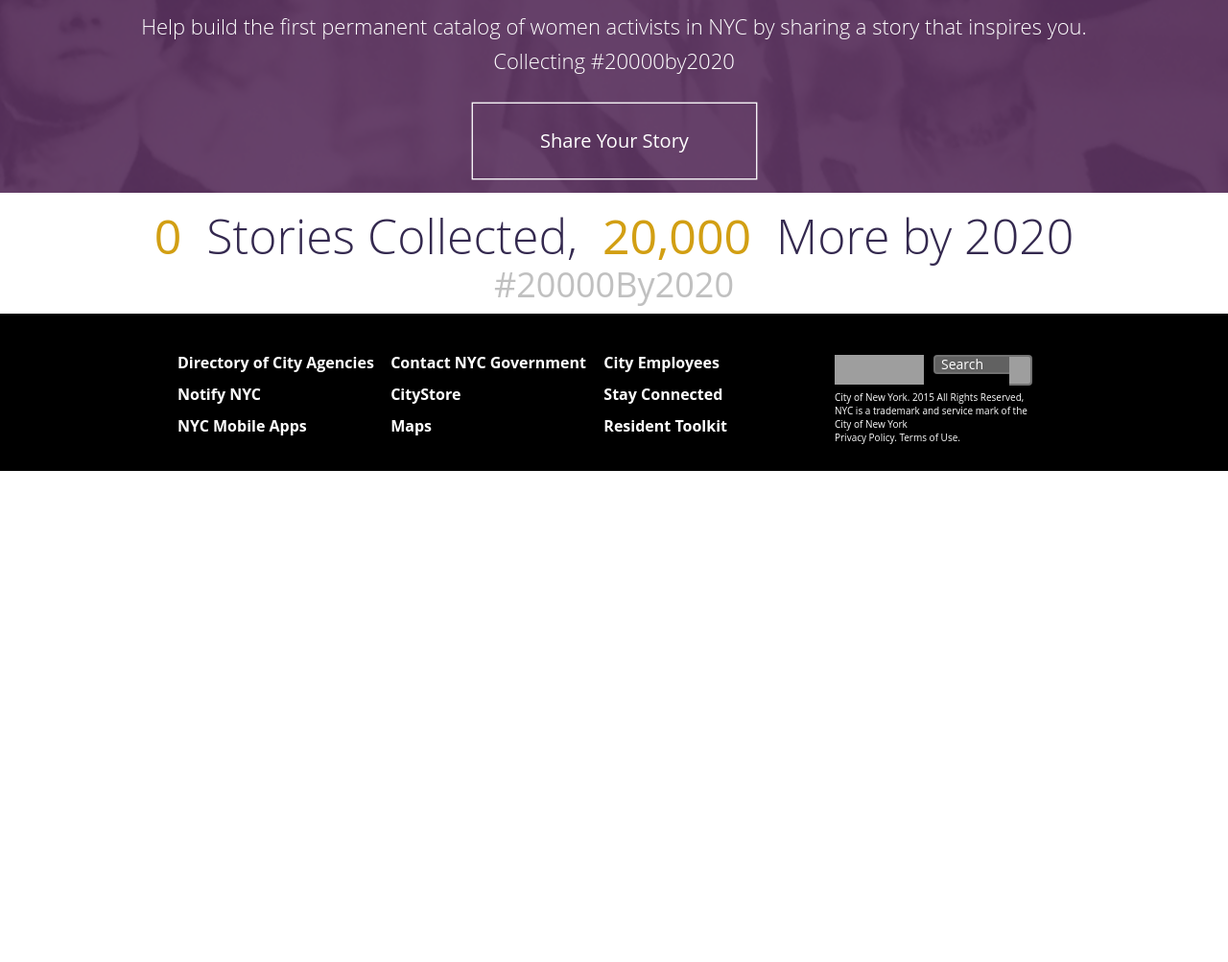
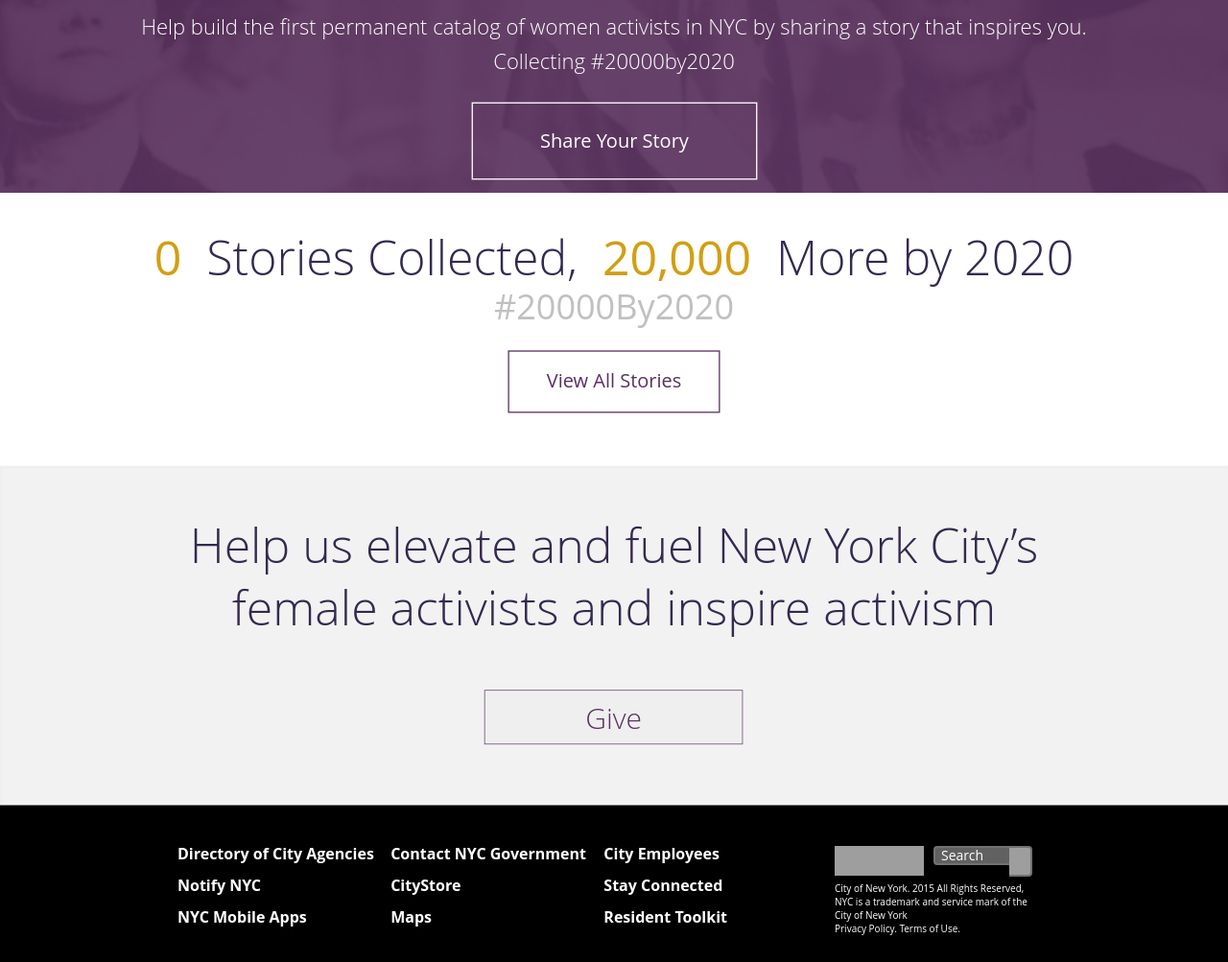
Before and after one commit to nycrecords/womens_activism_nyc, a Flask app: page / in a window 1280 px wide. Shown: the part 320-1323 px from the top of the page at 96% size. Before the commit the page ends 811 px from the top, so only its background shows below. Run offline with Flask 2, Linux system fonts and the light colour scheme; data that the repository does not hold is empty; parts of the project's set-up code (start-up, migrations or seed data) failed here and were passed over; some libraries are stand-ins or nearby versions; grey boxes are pictures that could not be loaded.

Commit message:
Added featured stories and give module

```diff
--- a/app/static/styles.css
+++ b/app/static/styles.css
@@ -93,3 +93,64 @@
     line-height: 0.889;
     text-align: center;
 }
+
+.card {
+    border-width: 1.5px;
+    border-color: rgb(217, 217, 217);
+    border-style: solid;
+    position: absolute;
+    margin: 10px;
+}
+
+.view_all_stories {
+    font-size: 15.385px;
+    font-family: "Open Sans";
+    color: rgb(89, 49, 95);
+    line-height: 1.2;
+    text-align: center;
+    -moz-transform: matrix(1.30032139215009, 0, 0, 1.30264863171749, 0, 0);
+    -webkit-transform: matrix(1.30032139215009, 0, 0, 1.30264863171749, 0, 0);
+    -ms-transform: matrix(1.30032139215009, 0, 0, 1.30264863171749, 0, 0);
+    border-width: 1.5px;
+    border-color: rgb(89, 49, 95);
+    border-style: solid;
+    background: transparent;
+    padding: 15px 30px 15px 30px;
+    text-decoration: none;
+    margin-bottom: 40px;
+}
+
+.give {
+    background-color: rgb(242, 242, 242);
+    box-shadow: inset 1.5px 2.598px 3px 0px rgba(0, 0, 0, 0.02);
+    font-size: 50px;
+    font-family: "Open Sans";
+    font-weight: lighter;
+    color: rgb(52, 41, 79);
+    line-height: 1.3;
+    text-align: center;
+    -moz-transform: matrix(1.00002951913332, 0, 0, 1.00277982188039, 0, 0);
+    -webkit-transform: matrix(1.00002951913332, 0, 0, 1.00277982188039, 0, 0);
+    -ms-transform: matrix(1.00002951913332, 0, 0, 1.00277982188039, 0, 0);
+    padding-top: 50px;
+    padding-bottom: 50px;
+}
+
+.give_button {
+    font-size: 44px;
+    font-family: "Open Sans";
+    color: rgb(89, 49, 95);
+    line-height: 0.682;
+    text-align: center;
+    -moz-transform: matrix(0.68219722969798, 0, 0, 0.68189027887868, 0, 0);
+    -webkit-transform: matrix(0.68219722969798, 0, 0, 0.68189027887868, 0, 0);
+    -ms-transform: matrix(0.68219722969798, 0, 0, 0.68189027887868, 0, 0);
+    border-width: 1.5px;
+    border-color: rgb(89, 49, 95);
+    border-style: solid;
+    margin-top: 40px;
+    padding-right: 12%;
+    padding-left: 12%;
+    padding-top: 2%;
+    padding-bottom: 2%;
+}
--- /dev/null
+++ b/app/templates/give.html
@@ -0,0 +1,8 @@
+<div class="row give">
+    Help us elevate and fuel New York City’s <br/> female activists and inspire activism <br/>
+    <a href="#">
+        <button class="center-block give_button">
+            Give
+        </button>
+    </a>
+</div>
--- a/app/templates/index.html
+++ b/app/templates/index.html
@@ -4,5 +4,10 @@
 
 {% block page_content %}
 {% include 'hero.html' %}
+<span class="spacer">&nbsp;</span>
 {% include 'story_counter.html' %}
+<span class="spacer">&nbsp;</span>
+{% include 'story_cards.html' %}
+<span class="spacer">&nbsp;</span>
+{% include 'give.html' %}
 {% endblock %}
--- /dev/null
+++ b/app/templates/story_cards.html
@@ -0,0 +1,18 @@
+<span class="spacer">&nbsp;</span>
+{% for row in stories %}
+<div class="row">
+    {% for story in row %}
+    {% include 'story_card.html' %}
+    {% endfor %}
+</div>
+{% endfor %}
+<span class="spacer">&nbsp;</span>
+<div class="row">
+    <div class="col-sm-pull-4">
+        <a href="#">
+            <button class="center-block view_all_stories">
+                View All Stories
+            </button>
+        </a>
+    </div>
+</div>
```
Also changed, not shown: app/templates/story_card.html (added, +19 -0 lines).
